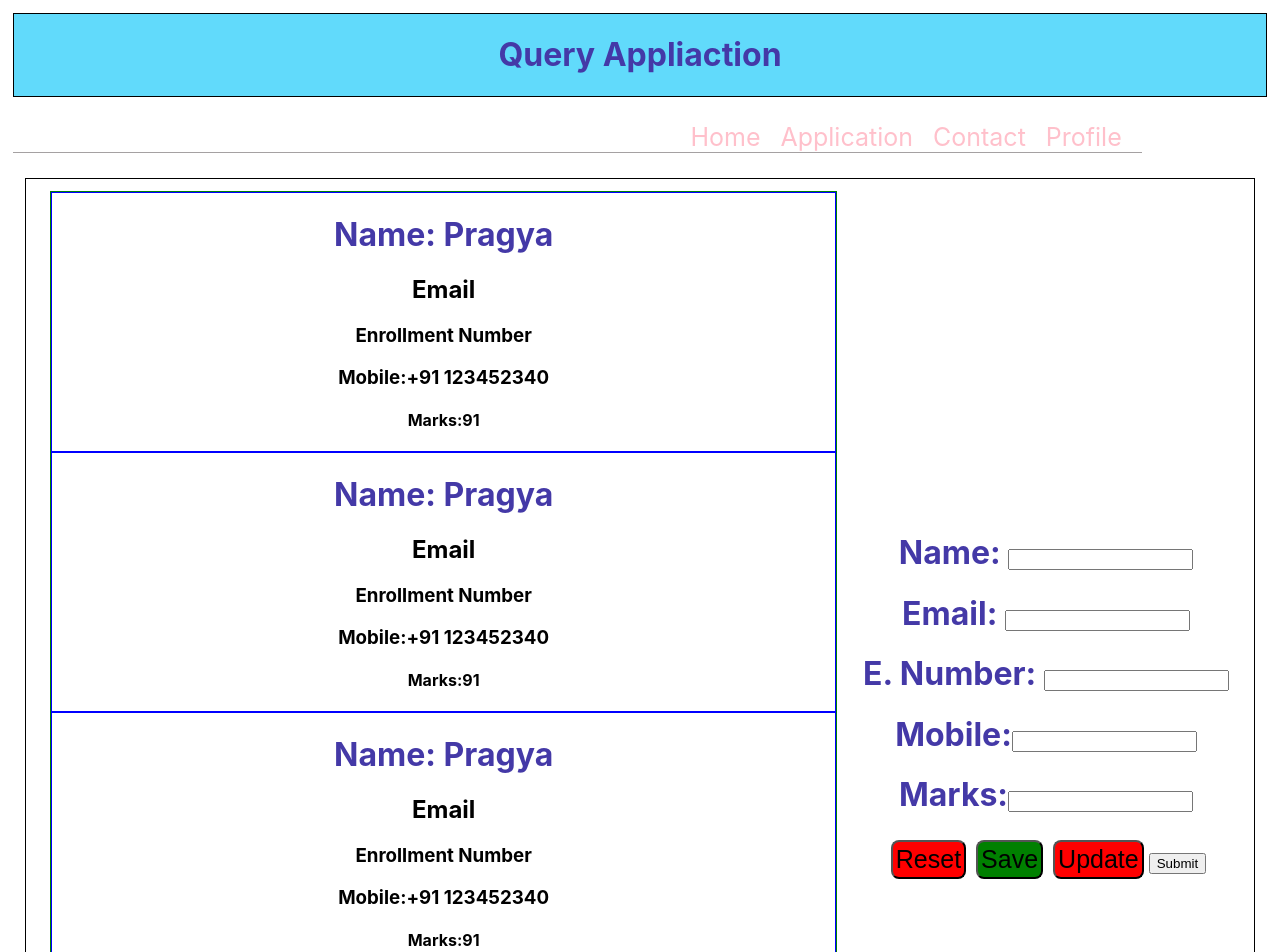
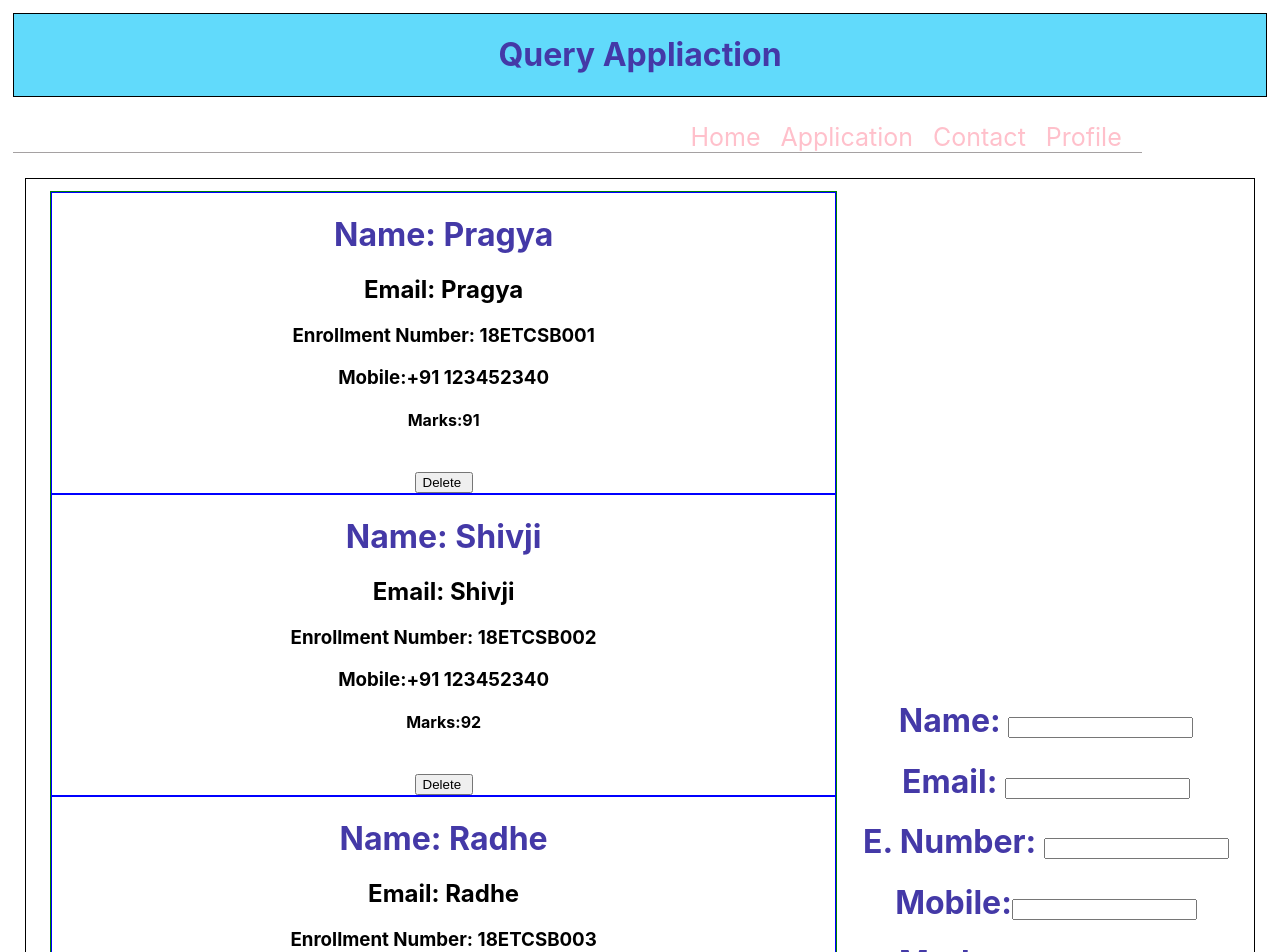
Before and after one commit to PS2207/InternshipProject, a React (Create React App) app: page / in a window 1280 px wide. Shown: the top 952 px of the page. Built offline with nearby package versions, Linux system fonts and the light colour scheme.

Commit message:
homeForm,homeTable,student changed

```diff
--- a/src/components/homeTable.js
+++ b/src/components/homeTable.js
@@ -1,29 +1,84 @@
 import React from "react";
 import Student from "./student";
+import {useState} from "react";
 
 function HomeTable() {
-  var students = [
-    { name: "Pragya", marks: "91", mobile: "+91 123452340" },
-    { name: "Komal", marks: "92", mobile: "+91 123452340" },
-    { name: "Sandhya", marks: "93", mobile: "+91 123452340" },
-    { name: "Priya", marks: "94", mobile: "+91 234567740" },
+  var init_students = [
+    {
+      name: "Pragya",
+      marks: "91",
+      mobile: "+91 123452340",
+      enrollment: "18ETCSB001",
+    },
+    {
+      name: "Shivji",
+      marks: "92",
+      mobile: "+91 123452340",
+      enrollment: "18ETCSB002",
+    },
+    {
+      name: "Radhe",
+      marks: "93",
+      mobile: "+91 123452340",
+      enrollment: "18ETCSB003",
+    },
+    {
+      name: "Intekhab",
+      marks: "94",
+      mobile: "+91 234567740",
+      enrollment: "18ETCSB004",
+    },
   ];
 
-  const studentList = students.map((student) =>
-   <Student name={students[0].name} marks={students[0].marks} mobile={students[0].mobile}  />
-  );
+  const [students, setStudents] = useState(init_students);
+
+  // const renderStudent = (student) => {
+  //   return (
+  //     <Student
+  //       name={students[0].name}
+  //       marks={students[0].marks}
+  //       mobile={students[0].mobile}
+  //     />
+  //   );
+  // };
+
+
+  /*
+  {if( student.enrollment !== enrollment){
+        console.log("unmatched");
+        return true;
+      }else{
+
+        console.log("matched | " + student.enrollment +"|"+ enrollment)
+        return false;
+      }
+      return false;
+    }
+     */
+  const deleteHandler = (enrollment) => {
+    console.log('calling delete ' + enrollment);
+    const updatedStudents = students.filter(
+      (student) => student.enrollment !== enrollment);
+    console.log(updatedStudents);
+    setStudents(updatedStudents);
+  };
 
   return (
-    // <div className="homeTableStyle">
-    //   <Student name={students[0].name} marks={students[0].marks} mobile={students[0].mobile} />
-    //   <Student name={students[1].name} marks={students[1].marks} mobile={students[1].mobile} />
-    //   <Student name={students[2].name} marks={students[2].marks} mobile={students[2].mobile} />
-    //   <Student name={students[3].name} marks={students[3].marks} mobile={students[3].mobile} />
-    // </div>
-<div className="homeTableStyle">
-  {studentList}
-</div>
-
+    <div className="homeTableStyle">
+      {students.map((student) => {
+        return (
+          <Student
+            name={student.name}
+            email={student.name}
+            marks={student.marks}
+            mobile={student.mobile}
+            key={student.enrollment}
+            enrollment={student.enrollment}
+            deleteHandler={deleteHandler}
+          />
+        );
+      })}
+    </div>
   );
 }
 
--- a/src/components/student.js
+++ b/src/components/student.js
@@ -1,13 +1,33 @@
 import React from 'react'
 
-function Student(props) {
+function Student({name, email, enrollment, mobile, marks, deleteHandler}/* props */) {
+
+   //console.log(props);
+
+
+    //const {name, email, enrollment, mobile, marks}= props;//destructuring of object
+
+    // var name = props.name;
+    // var email = props.email;
+    // var enrollment = props.enrollment;
+    // var mobile= props.mobile;
+    // var marks = props.marks;
+//  const deleteHandler1= (enrollment)=>{
+//      console.log(enrollment)
+//     // alert('calling delete ' +enrollment);
+//  }
+
     return (
         <div style={{border:'1px solid blue'}}>
-            <h1>Name: {props.name}</h1>
-            <h2>Email</h2>
-            <h3>Enrollment Number</h3>
-            <h3>Mobile:{props.mobile}</h3>
-            <h4>Marks:{props.marks}</h4>
+            <h1>Name: {name}</h1>
+            <h2>Email: {email}</h2>
+            <h3>Enrollment Number: {enrollment}</h3>
+            <h3>Mobile:{mobile}</h3>
+            <h4>Marks:{marks}</h4><br/>
+            <input type="button" value ="Delete " onClick={()=>deleteHandler(enrollment)}/>
+            <br/>
+
+
         </div>
     )
 }
```
